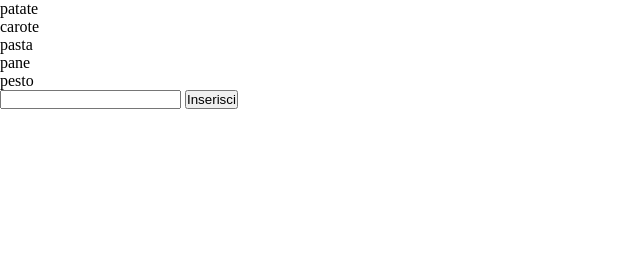
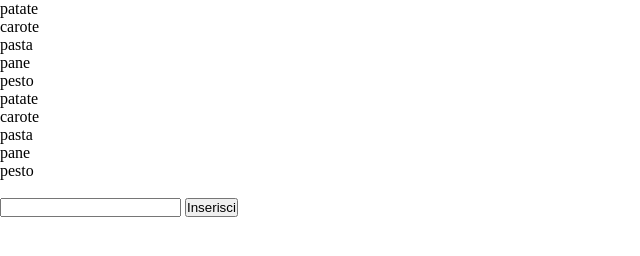
Before and after one commit to Chrissx77/js-lista-spesa, a plain HTML site: page index.html in a window 1280 px wide. Both pictures are taken after a click on the button "Inserisci". Shown: the whole page, without its empty margins (0-640 px from the left). Drawn offline with Linux system fonts and the light colour scheme.

Commit message:
added logic js with while & insert food button

```diff
--- a/index.html
+++ b/index.html
@@ -9,7 +9,8 @@
 <body>
 
     <ul class="foodList"></ul>
-    <input type="text">
+
+    <input class="food" type="text">
     <button id="btn">Inserisci</button>
 
 
--- a/js/main.js
+++ b/js/main.js
@@ -1,15 +1,29 @@
-const arrayFood = ["patate","carote","pasta","pane","pesto"];
+const arrayFood = ["patate", "carote", "pasta", "pane", "pesto"];
 const listUl = document.querySelector(".foodList");
-
-
+const userInsert = document.querySelector(".food");
+const btnInsert = document.getElementById("btn");
 
 
 let i = 0;
-while(i < arrayFood.length){
+while (i < arrayFood.length) {
     thisFood = arrayFood[i];
     const elementLi = document.createElement("li");
     elementLi.append(thisFood);
     listUl.append(elementLi);
     i++;
-    // console.log(arrayFood[i]);
 }
+
+btnInsert.addEventListener("click",
+    function () {
+        let food = userInsert.value;
+        arrayFood.push(food);
+        let i = 0;
+        while (i < arrayFood.length) {
+            thisFood = arrayFood[i];
+            const elementLi = document.createElement("li");
+            elementLi.append(thisFood);
+            listUl.append(elementLi);
+            i++;
+        }
+    }
+)
```
